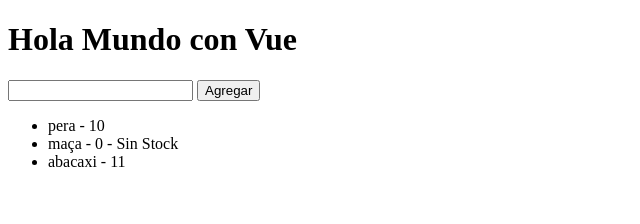
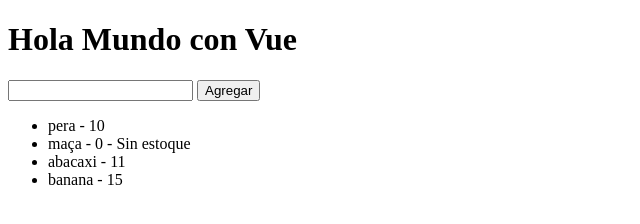
Before and after one commit to Elnegritocomar/curso-vue-js, a plain HTML site: page index.html in a window 1280 px wide. Shown: the whole page, without its empty margins (0-640 px from the left). Drawn offline with nearby package versions, Linux system fonts and the light colour scheme.

Commit message:
agreguei mais uma fruta e mudei a palavra stock no html

```diff
--- a/index.html
+++ b/index.html
@@ -18,7 +18,7 @@
       <ul>
         <li v-for="fruta of frutas">
           {{ fruta.nome }} - {{ fruta.quantidade }}
-          <span v-if="fruta.quantidade === 0"> - Sin Stock</span>
+          <span v-if="fruta.quantidade === 0"> - Sin estoque</span>
         </li>
       </ul>
     </div>
--- a/js/01.js
+++ b/js/01.js
@@ -5,7 +5,8 @@ const app = new Vue({
     frutas: [
       { nome: "pera", quantidade: 10 },
       { nome: "maça", quantidade: 0 },
-      { nome: "abacaxi", quantidade: 11 }
+      { nome: "abacaxi", quantidade: 11 },
+      { nome: "banana", quantidade: 15 }
     ],
     novaFruta: ""
   },
```
